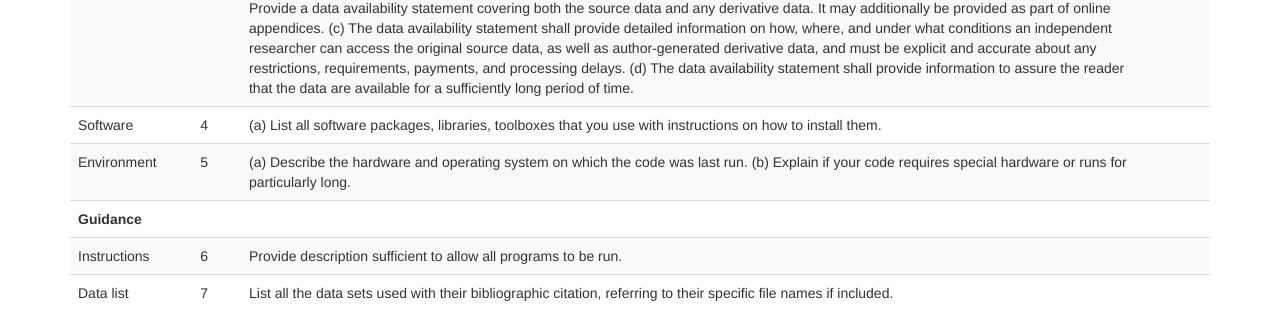
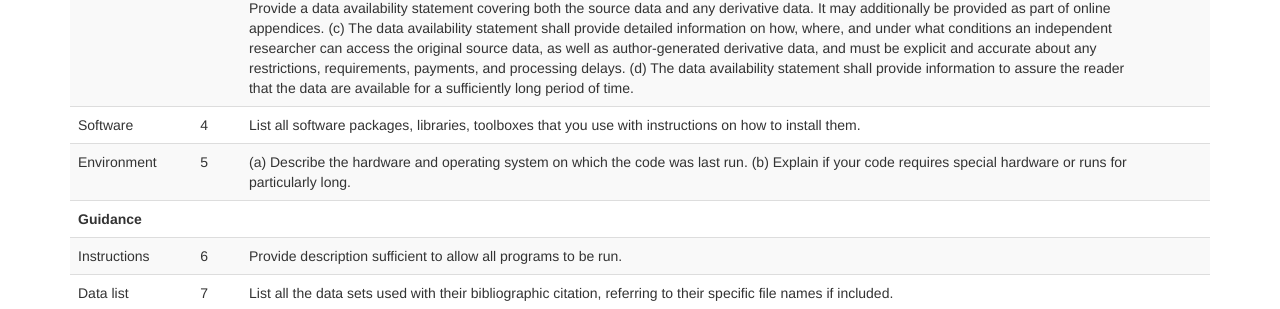
Before and after one commit to REStud/guidance, a Jekyll site: the page built from DAP/Report-1.0.md, in a window 1280 px wide. Shown: the part 447-756 px from the top of the page. Built offline with Jekyll 4.4.1, drawn with Linux system fonts in a browser that asks for light colours; our own code applies the rules of GitHub Pages for plain Markdown files.

```diff
--- a/DAP/Report-1.0.md
+++ b/DAP/Report-1.0.md
@@ -8,7 +8,7 @@
 | Software | 2 | Citation of software packages is also encouraged. | |
 | **Dependencies** |
 | Data | 3 |(a) For econometric, simulation, and experimental papers, include description sufficient to access all data at their original source location. (b) Provide a data availability statement covering both the source data and any derivative data. It may additionally be provided as part of online appendices. (c) The data availability statement shall provide detailed information on how, where, and under what conditions an independent researcher can access the original source data, as well as author-generated derivative data, and must be explicit and accurate about any restrictions, requirements, payments, and processing delays. (d) The data availability statement shall provide information to assure the reader that the data are available for a sufficiently long period of time. | |
-| Software | 4 | (a) List all software packages, libraries, toolboxes that you use with instructions on how to install them. | |
+| Software | 4 | List all software packages, libraries, toolboxes that you use with instructions on how to install them. | |
 | Environment | 5 | (a) Describe the hardware and operating system on which the code was last run. (b) Explain if your code requires special hardware or runs for particularly long. | |
 | **Guidance** |
 | Instructions | 6 | Provide description sufficient to allow all programs to be run. | |
--- a/DAP/Report-1.0.yaml
+++ b/DAP/Report-1.0.yaml
@@ -7,8 +7,7 @@ dependency:
     - Provide a data availability statement covering both the source data and any derivative data. It may additionally be provided as part of online appendices.
     - The data availability statement shall provide detailed information on how, where, and under what conditions an independent researcher can access the original source data, as well as author-generated derivative data, and must be explicit and accurate about any restrictions, requirements, payments, and processing delays.
     - The data availability statement shall provide information to assure the reader that the data are available for a sufficiently long period of time.
-  software:
-    - List all software packages, libraries, toolboxes that you use with instructions on how to install them.
+  software: List all software packages, libraries, toolboxes that you use with instructions on how to install them.
   environment:
     - Describe the hardware and operating system on which the code was last run.
     - Explain if your code requires special hardware or runs for particularly long.
```
Also changed, not shown: 1 other file.
